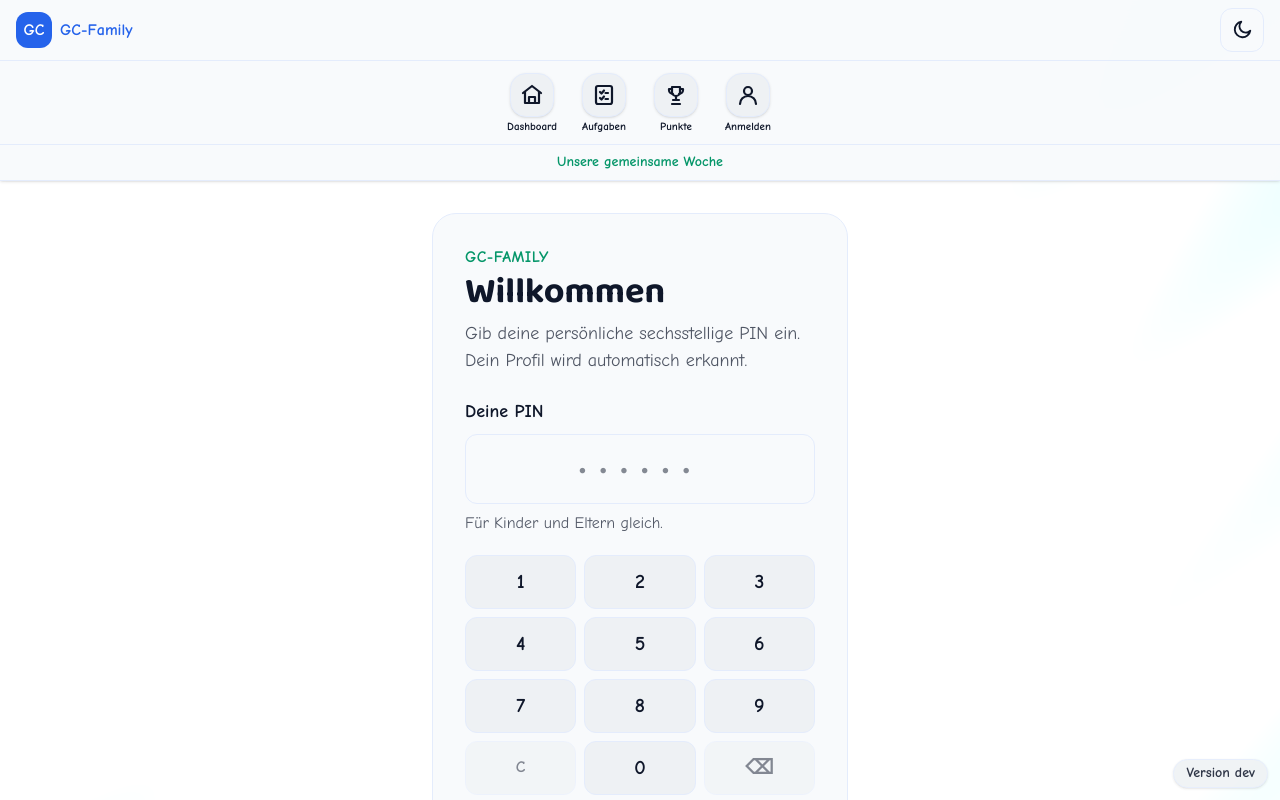
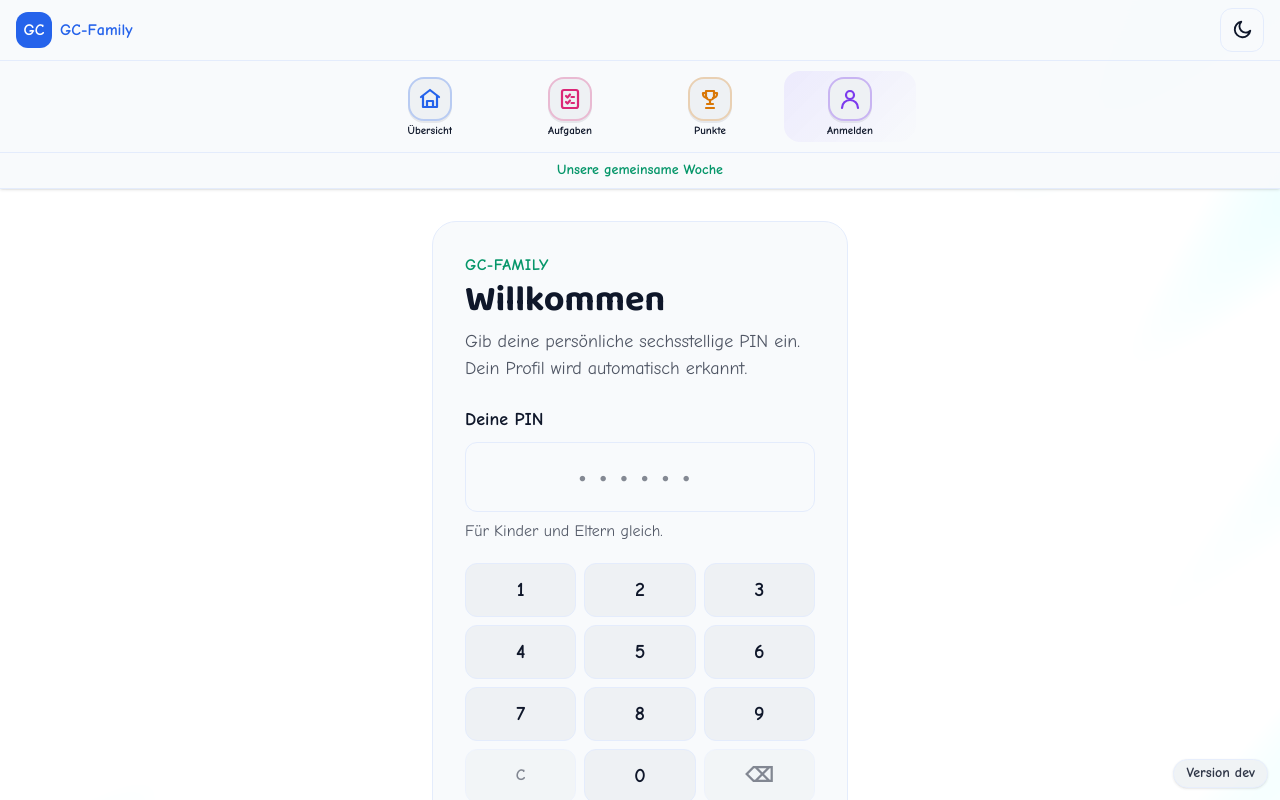
Before and after one commit to Get-Company/GC-Family, a Next.js app in the folder frontend/: page /login in a window 1280 px wide. Shown: the top 800 px of the page. Built offline with nearby package versions, Linux system fonts and the light colour scheme.

Commit message:
feat: brighten navigation and toggle task completion

```diff
--- a/frontend/src/components/MainNavigation.tsx
+++ b/frontend/src/components/MainNavigation.tsx
@@ -9,9 +9,9 @@ import { useAuth } from "@/lib/AuthProvider";
 import { useSound } from "@/lib/useSound";
 
 const items = [
-  { href: "/", label: "Dashboard", icon: HomeIcon },
-  { href: "/tasks", label: "Aufgaben", icon: TaskIcon },
-  { href: "/scoreboard", label: "Punkte", icon: TrophyIcon },
+  { href: "/", label: "Übersicht", icon: HomeIcon, color: "#2563eb", glow: "#bfdbfe" },
+  { href: "/tasks", label: "Aufgaben", icon: TaskIcon, color: "#db2777", glow: "#fbcfe8" },
+  { href: "/scoreboard", label: "Punkte", icon: TrophyIcon, color: "#d97706", glow: "#fde68a" },
 ];
 
 export function MainNavigation() {
@@ -52,18 +52,18 @@ export function MainNavigation() {
     if (nextPin.length === 6) void login(nextPin);
   }
 
-  return <><nav aria-label="Hauptnavigation" className="flex w-full items-start justify-center gap-2 px-3 py-3 sm:gap-4">
-    {items.map(({ href, label, icon: Icon }) => <NavItem key={href} href={href} label={label} active={pathname === href}><Icon /></NavItem>)}
-    {currentMember ? <NavItem href="/profile" label="Profil" active={pathname === "/profile"}><ProfileIcon /></NavItem> : <NavButton label="Anmelden" onClick={() => { setError(null); setPin(""); setLoginOpen(true); }}><ProfileIcon /></NavButton>}
+  return <><nav aria-label="Hauptnavigation" className="mx-auto flex w-full max-w-xl items-stretch justify-center gap-1.5 px-3 py-2.5 sm:gap-2">
+    {items.map(({ href, label, icon: Icon, color, glow }) => <NavItem key={href} href={href} label={label} active={pathname === href} color={color} glow={glow}><Icon /></NavItem>)}
+    {currentMember ? <NavItem href="/profile" label="Profil" active={pathname === "/profile"} color="#7c3aed" glow="#ddd6fe"><ProfileIcon /></NavItem> : <NavButton label="Anmelden" color="#7c3aed" glow="#ddd6fe" onClick={() => { setError(null); setPin(""); setLoginOpen(true); }}><ProfileIcon /></NavButton>}
   </nav>{loginOpen && <PinLoginModal pin={pin} pending={pending} error={error} onClose={() => !pending && setLoginOpen(false)} onPinChange={updatePin} />}</>;
 }
 
-function NavItem({ href, label, active, children }: { href: string; label: string; active: boolean; children: React.ReactNode }) {
-  return <Link href={href} aria-label={label} title={label} className="group flex w-14 shrink-0 flex-col items-center gap-1 text-[11px] font-bold leading-none transition-colors focus-visible:outline-none focus-visible:ring-2" style={{ color: active ? "var(--color-primary)" : "var(--color-foreground)" }}><span className="flex h-11 w-11 items-center justify-center rounded-2xl border shadow-sm transition-all group-hover:-translate-y-0.5" style={{ borderColor: active ? "var(--color-primary)" : "var(--color-border)", backgroundColor: active ? "var(--color-primary)" : "var(--color-button-surface)", color: active ? "var(--color-on-primary)" : "inherit" }}>{children}</span><span>{label}</span></Link>;
+function NavItem({ href, label, active, color, glow, children }: { href: string; label: string; active: boolean; color: string; glow: string; children: React.ReactNode }) {
+  return <Link href={href} aria-current={active ? "page" : undefined} aria-label={label} title={label} className="group relative flex min-w-0 flex-1 flex-col items-center justify-center gap-1 rounded-2xl px-1 py-1.5 text-[11px] font-bold leading-none transition-all focus-visible:outline-none focus-visible:ring-2" style={{ color: active ? color : "var(--color-foreground)", background: active ? `linear-gradient(135deg, ${glow}cc, ${color}16)` : "transparent", boxShadow: active ? `inset 0 0 0 1px ${color}35, 0 7px 18px ${color}20` : "none" }}><span className="flex h-11 w-11 items-center justify-center rounded-2xl border-2 shadow-sm transition-all duration-200 group-hover:-translate-y-1 group-hover:rotate-[-4deg]" style={{ borderColor: active ? color : `${color}45`, backgroundColor: active ? color : "var(--color-button-surface)", color: active ? "#ffffff" : color, boxShadow: active ? `0 6px 0 ${color}55` : "0 2px 0 rgba(15,23,42,0.08)" }}>{children}</span><span className="truncate">{label}</span>{active && <span className="absolute -bottom-0.5 h-1 w-6 rounded-full" style={{ backgroundColor: color }} />}</Link>;
 }
 
-function NavButton({ label, onClick, children }: { label: string; onClick: () => void; children: React.ReactNode }) {
-  return <button type="button" onClick={onClick} aria-label={label} title={label} className="group flex w-14 shrink-0 flex-col items-center gap-1 text-[11px] font-bold leading-none transition-colors focus-visible:outline-none focus-visible:ring-2" style={{ color: "var(--color-foreground)" }}><span className="flex h-11 w-11 items-center justify-center rounded-2xl border shadow-sm transition-all group-hover:-translate-y-0.5" style={{ borderColor: "var(--color-border)", backgroundColor: "var(--color-button-surface)" }}>{children}</span><span>{label}</span></button>;
+function NavButton({ label, color, glow, onClick, children }: { label: string; color: string; glow: string; onClick: () => void; children: React.ReactNode }) {
+  return <button type="button" onClick={onClick} aria-label={label} title={label} className="group flex min-w-0 flex-1 flex-col items-center justify-center gap-1 rounded-2xl px-1 py-1.5 text-[11px] font-bold leading-none transition-all focus-visible:outline-none focus-visible:ring-2" style={{ color: "var(--color-foreground)", background: `linear-gradient(135deg, ${glow}70, transparent)` }}><span className="flex h-11 w-11 items-center justify-center rounded-2xl border-2 shadow-sm transition-all duration-200 group-hover:-translate-y-1 group-hover:rotate-[4deg]" style={{ borderColor: `${color}55`, backgroundColor: "var(--color-button-surface)", color, boxShadow: "0 2px 0 rgba(15,23,42,0.08)" }}>{children}</span><span className="truncate">{label}</span></button>;
 }
 
 function PinLoginModal({ pin, pending, error, onClose, onPinChange }: { pin: string; pending: boolean; error: string | null; onClose: () => void; onPinChange: (pin: string) => void }) {
--- a/frontend/src/components/TaskCard.tsx
+++ b/frontend/src/components/TaskCard.tsx
@@ -57,6 +57,7 @@ export function TaskCard({
 }: Props) {
   const done = instance.status === "DONE";
   const partial = instance.status === "PARTIAL";
+  const canToggleDone = done && ((canUndo && Boolean(onUndo)) || Boolean(onReopen));
   const completedAt = instance.completed_at
     ? new Intl.DateTimeFormat("de-DE", {
         dateStyle: "short",
@@ -137,9 +138,21 @@ export function TaskCard({
         {/* Abhaken-Button */}
         <motion.button
           type="button"
-          onClick={() => !done && !partial && !readOnly && onComplete?.(instance.id)}
-          disabled={done || partial || readOnly}
-          aria-label={done ? "Erledigt" : partial ? "Wird gemeinsam erledigt" : `${instance.title} als erledigt markieren`}
+          onClick={() => {
+            if (readOnly || partial) return;
+            if (done && canUndo && onUndo) {
+              onUndo(instance.id);
+              return;
+            }
+            if (done && onReopen) {
+              onReopen(instance.id);
+              return;
+            }
+            if (!done) onComplete?.(instance.id);
+          }}
+          disabled={partial || readOnly || (done && !canToggleDone)}
+          aria-label={done ? canUndo ? `${instance.title}: meinen Anteil zurücknehmen` : "Aufgabe wieder öffnen" : partial ? "Wird gemeinsam erledigt" : `${instance.title} als erledigt markieren`}
+          title={done ? canUndo ? "Zum Zurücknehmen erneut antippen" : "Zum Wiederöffnen erneut antippen" : "Als erledigt markieren"}
           whileTap={{ scale: 0.9 }}
           className="relative flex h-12 w-12 cursor-pointer items-center justify-center rounded-full border-2 transition-colors disabled:cursor-default focus-visible:outline-none focus-visible:ring-2"
           style={{
@@ -172,26 +185,6 @@ export function TaskCard({
             )}
           </AnimatePresence>
         </motion.button>
-        {canUndo && onUndo && (
-          <button
-            type="button"
-            onClick={() => onUndo(instance.id)}
-            className="touch-action cursor-pointer rounded-lg px-3 py-2 text-xs font-bold transition-colors focus-visible:outline-none focus-visible:ring-2"
-            style={{ color: "var(--color-destructive)" }}
-          >
-            Meinen Anteil zurücknehmen
-          </button>
-        )}
-        {done && onReopen && !canUndo && (
-          <button
-            type="button"
-            onClick={() => onReopen(instance.id)}
-            className="cursor-pointer text-xs font-bold underline focus-visible:outline-none focus-visible:ring-2"
-            style={{ color: "var(--color-destructive)" }}
-          >
-            Rückgängig
-          </button>
-        )}
         {!done && onShare && !readOnly && (
           <button type="button" onClick={() => onShare(instance.id)} className="touch-action inline-flex min-h-11 items-center justify-center gap-1.5 cursor-pointer rounded-xl border px-3 py-2 text-xs font-bold transition-all hover:-translate-y-0.5 focus-visible:outline-none focus-visible:ring-2" style={{ color: "var(--color-accent)", borderColor: "var(--color-accent)", backgroundColor: "color-mix(in srgb, var(--color-accent) 10%, transparent)" }}>
             <ShareIcon />
```
